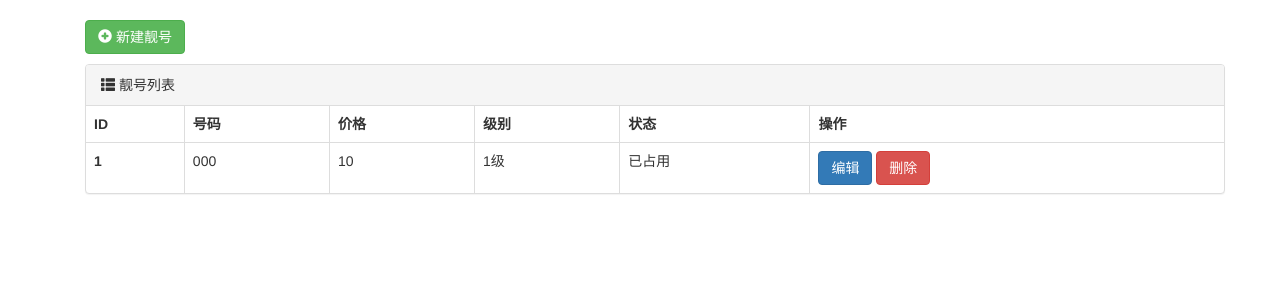
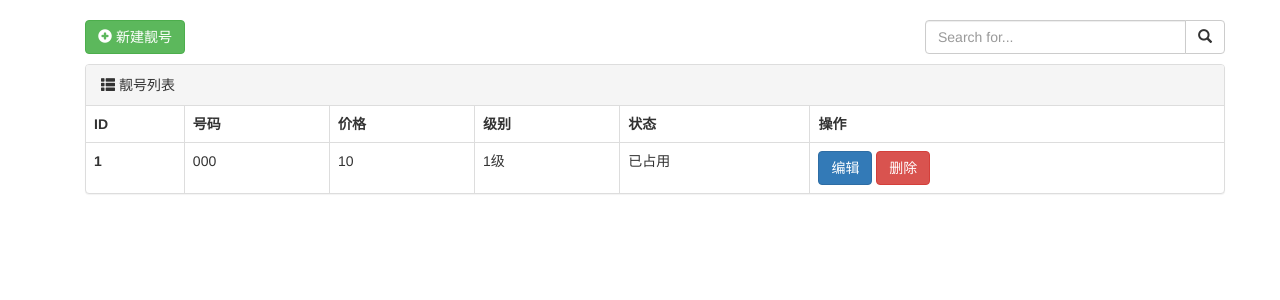
Before and after one commit to lszh02/mysite2, a Django app: page /pretty/list/ in a window 1280 px wide. Shown: the part 52-352 px from the top of the page. Run offline with Django 4.2, Linux system fonts and the light colour scheme; tables that the repository leaves empty hold one stand-in row (values such as "Sample post"); some libraries are stand-ins or nearby versions.

Commit message:
靓号管理2：靓号查询

```diff
--- a/mysite2/urls.py
+++ b/mysite2/urls.py
@@ -37,4 +37,5 @@ urlpatterns = [
     path('pretty/list/', views.pretty_list),
     path('pretty/add/', views.pretty_add),
     path('pretty/<int:nid>/edit/', views.pretty_edit),
+    path('pretty/<int:nid>/delete/', views.pretty_delete),
 ]
--- a/web2/templates/pretty_list.html
+++ b/web2/templates/pretty_list.html
@@ -2,11 +2,24 @@
 {% block content %}
     <div>
         <div class="container">
-            <div style="margin-bottom: 10px">
+            <div style="margin-bottom: 10px" class="clearfix">
                 <a href="/pretty/add/" class="btn btn-success">
                     <span class="glyphicon glyphicon-plus-sign" aria-hidden="true"></span>
                     新建靓号
                 </a>
+
+                <div style="float: right;width: 300px">
+                    <form method="get">
+                        <div class="input-group">
+                            <input type="text" name="q" class="form-control" placeholder="Search for..." value="{{ search_data }}">
+                            <span class="input-group-btn">
+                             <button class="btn btn-default" type="submit">
+                                 <span class="glyphicon glyphicon-search" aria-hidden="true"></span>
+                             </button>
+                            </span>
+                        </div><!-- /input-group -->
+                    </form>
+                </div>
             </div>
             <div class="panel panel-default">
                 <!-- Default panel contents -->
--- a/web2/views.py
+++ b/web2/views.py
@@ -108,8 +108,14 @@ def user_delete(request, nid):
 
 def pretty_list(request):
     """靓号列表"""
-    queryset = models.PrettyNum.objects.all().order_by('-level')
-    return render(request, 'pretty_list.html', {'queryset': queryset})
+    query_dict = {}
+    # 接收搜索参数q
+    search_data = request.GET.get('q', '')
+    if search_data:
+        query_dict['mobile__contains'] = search_data
+
+    queryset = models.PrettyNum.objects.filter(**query_dict).order_by('-level')
+    return render(request, 'pretty_list.html', {'queryset': queryset, 'search_data':search_data})
 
 
 class PrettyModelForm(forms.ModelForm):
@@ -210,3 +216,8 @@ def pretty_edit(request, nid):
         form.save()
         return redirect('/pretty/list/')
     return render(request, 'pretty_edit.html', {'form': form})
+
+
+def pretty_delete(request, nid):
+    models.PrettyNum.objects.filter(id=nid).first().delete()
+    return redirect('/pretty/list/')
```
